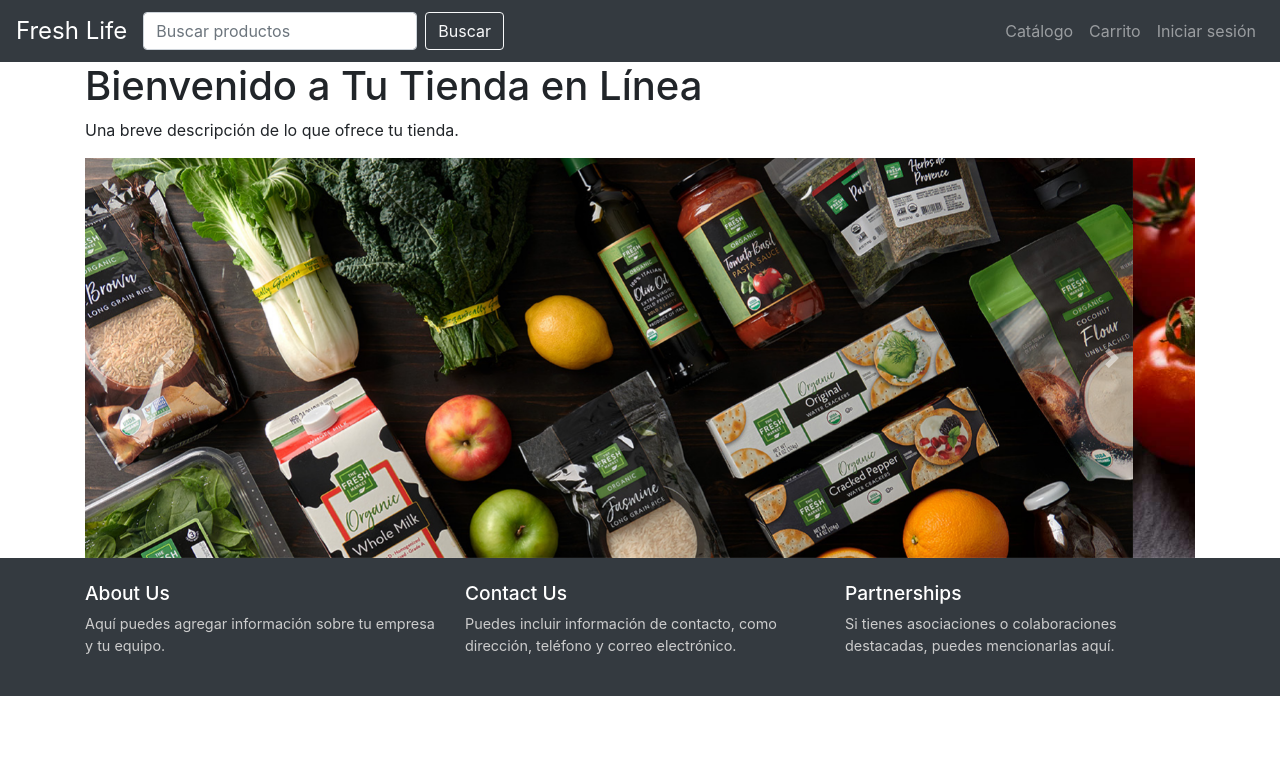
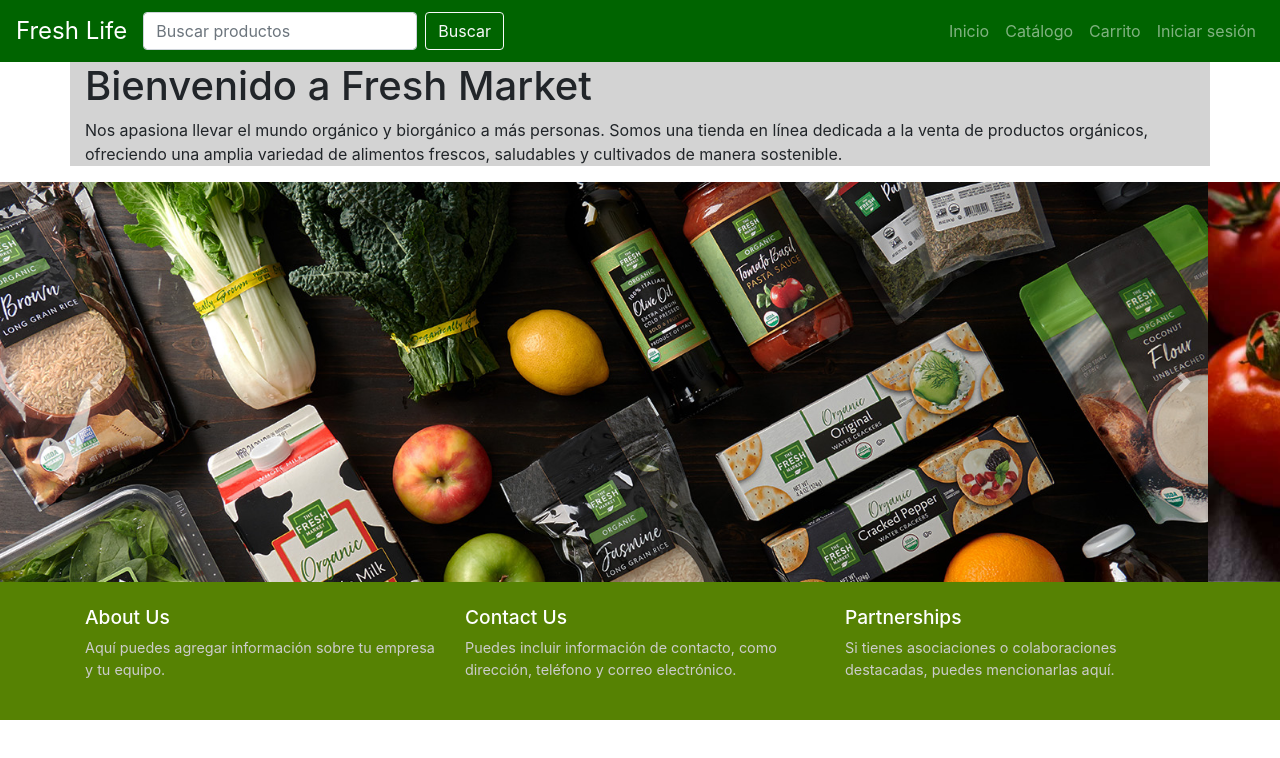
Before and after one commit to Juan-9904/Fresh_Market, a website: page main.html in a window 1280 px wide. Drawn offline with nearby package versions, Linux system fonts and the light colour scheme.

Commit message:
-commit main updated

```diff
--- a/main.html
+++ b/main.html
@@ -3,39 +3,35 @@
 <head>
   <meta charset="UTF-8">
   <meta name="viewport" content="width=device-width, initial-scale=1.0">
-  <title>Tu Tienda en Línea</title>
+  <title>Fresh Market</title>
   <!-- Agrega los enlaces a Bootstrap CSS y cualquier otro archivo CSS adicional aquí -->
+  <link rel="stylesheet" href="https://stackpath.bootstrapcdn.com/bootstrap/4.5.2/css/bootstrap.min.css">
   <link rel="stylesheet" href="style.css">
-  <link rel="stylesheet" href="https://stackpath.bootstrapcdn.com/bootstrap/4.5.2/css/bootstrap.min.css">
   <style>
     /* Agrega cualquier estilo adicional aquí */
     /* Por ejemplo, puedes personalizar los colores, fuentes o tamaños */
+  </style>
+  <link href="https://fonts.googleapis.com/css2?family=Cookie&display=swap" rel="stylesheet">
 
-  </style>
 </head>
 <body>
   <!-- Barra de navegación -->
-  <nav class="navbar navbar-expand-lg navbar-dark bg-dark">
+  <nav id ="navbar-mainp" class="navbar navbar-expand-lg navbar-dark bg-dark">
     <a class="navbar-brand" href="#">Fresh Life</a>
     <button class="navbar-toggler" type="button" data-toggle="collapse" data-target="#navbarNav" aria-controls="navbarNav" aria-expanded="false" aria-label="Toggle navigation">
       <span class="navbar-toggler-icon"></span>
     </button>
-
-    <!-- Search bar -->
-  <div class="collapse navbar-collapse" id="navbarNav">
-    <ul class="navbar-nav mr-auto">
-      <li class="nav-item">
     <form class="form-inline my-2 my-lg-0">
       <input class="form-control mr-sm-2" type="search" placeholder="Buscar productos" aria-label="Search">
       <button class="btn btn-outline-light my-2 my-sm-0" type="submit">Buscar</button>
     </form>
-      </li>
-    </ul>
-
     <div class="collapse navbar-collapse" id="navbarNav">
       <ul class="navbar-nav ml-auto">
         <li class="nav-item">
-          <a class="nav-link" href="#catalogo">Catálogo</a>
+          <a class="nav-link" href="main.html">Inicio</a>
+        </li>
+        <li class="nav-item">
+          <a class="nav-link" href="Catalago.html">Catálogo</a>
         </li>
         <li class="nav-item">
           <a class="nav-link" href="#carrito">Carrito</a>
@@ -48,41 +44,36 @@
   </nav>
 
   <!-- Contenido principal -->
-  <div class="container">
-    <h1>Bienvenido a Tu Tienda en Línea</h1>
-    <p>Una breve descripción de lo que ofrece tu tienda.</p>
+  <div id ="description" class="container">
+    <h1>Bienvenido a Fresh Market</h1>
+    <p>Nos apasiona llevar el mundo orgánico y biorgánico a más personas. Somos una tienda en línea dedicada a la venta de productos orgánicos, ofreciendo una amplia variedad de alimentos frescos, saludables y cultivados de manera sostenible.</p>
   </div>
 
   <!-- Slide de imágenes -->
-  <div id="slide" class="container">
-    <!-- Aquí agregarás el código para el slide con las imágenes -->
-    <!-- Puedes usar la estructura de un carousel de Bootstrap -->
-    <!-- Añade las imágenes y los estilos que desees -->
-    <div id="carouselExampleInterval" class="carousel slide" data-ride="carousel">
+  <div id="carousel" class="carousel slide" data-ride="carousel">
     <div class="carousel-inner">
-        <div class="carousel-item active" data-interval="10000">
+      <div class="carousel-item active">
         <img src="../Images/Slide_image_1.jpg" class="d-block w-100" alt="Image number 1">
       </div>
-        <div class="carousel-item" data-interval="2000">
-          <img src="../Images/Slide_image_2.jpg" class="d-block w-100" alt="...">
+      <div class="carousel-item">
+        <img src="../Images/Slide_image_2.jpg" class="d-block w-100" alt="Image carousel 2">
       </div>
       <div class="carousel-item">
         <img src="Logo_1.jpg" class="d-block w-100" alt="Logo main page">
       </div>
     </div>
-      <a class="carousel-control-prev" href="#carouselExampleInterval" role="button" data-slide="prev">
+    <a class="carousel-control-prev" href="#carousel" role="button" data-slide="prev">
       <span class="carousel-control-prev-icon" aria-hidden="true"></span>
       <span class="sr-only">Previous</span>
     </a>
-      <a class="carousel-control-next" href="#carouselExampleInterval" role="button" data-slide="next">
+    <a class="carousel-control-next" href="#carousel" role="button" data-slide="next">
       <span class="carousel-control-next-icon" aria-hidden="true"></span>
       <span class="sr-only">Next</span>
     </a>
   </div>
-  </div>
 
   <!-- Pie de página -->
-  <footer class="bg-dark text-light">
+  <footer id ="footer-mainp" class="bg-dark text-light">
     <div class="container py-4">
       <div class="row">
         <div class="col-md-4">
@@ -105,6 +96,7 @@
   <script src="https://code.jquery.com/jquery-3.5.1.slim.min.js"></script>
   <script src="https://cdn.jsdelivr.net/npm/@popperjs/core@2.5.3/dist/umd/popper.min.js"></script>
   <script src="https://stackpath.bootstrapcdn.com/bootstrap/4.5.2/js/bootstrap.min.js"></script>
+  <script src="scripts.js"></script>
   <!-- Agrega cualquier script adicional aquí -->
 </body>
 </html>
--- a/scripts.js
+++ b/scripts.js
@@ -0,0 +1,15 @@
+document.addEventListener("DOMContentLoaded", function() {
+    // Obtener referencia al carousel
+    var carousel = document.querySelector('#carousel');
+
+    // Función para avanzar al siguiente slide
+    function nextSlide() {
+      carousel.carousel('next');
+    }
+
+    // Configurar intervalo de transición automática (5 segundos)
+    setInterval(nextSlide, 5000);
+
+    // Hacer que la transición sea suave
+    carousel.style.scrollBehavior = 'smooth';
+  });
--- a/style.css
+++ b/style.css
@@ -1,6 +1,6 @@
 /* Estilos para el navbar */
-.navbar {
-    background-color: #48da3a;
+.navbar.navbar-dark.bg-dark {
+  background-color: #006400 !important;
 }
 
 .navbar .navbar-brand {
@@ -12,7 +12,23 @@
   font-size: 1rem;
 }
 
-  /* Estilos para la sección "About Us" */
+/* Estilos para el container de descripción */
+#description {
+  background-color: lightgray;
+  width: 100%;
+  height: 100%;
+}
+
+#description .container {
+  color: #fff;
+  font-family: 'Cookie', cursive;
+}
+
+/* Estilos para el footer */
+footer.bg-dark {
+  background-color: #568203 !important;
+}
+
 footer .col-md-4 h5 {
   color: #fff;
   font-size: 1.2rem;
@@ -24,11 +40,11 @@
 }
 
 /* Estilos para el carousel */
-  #slide .carousel-item {
+#carousel .carousel-item {
   height: 400px; /* Ajusta la altura según tus necesidades */
 }
 
-  #slide .carousel-item img {
+#carousel .carousel-item img {
   width: 100%;
   height: 100%;
   object-fit: cover;
```
Also changed, not shown: Catalago.html (added, +40 -0 lines), about us.html (added, +20 -0 lines). Lines whose indentation alone changed are shown as unchanged.
